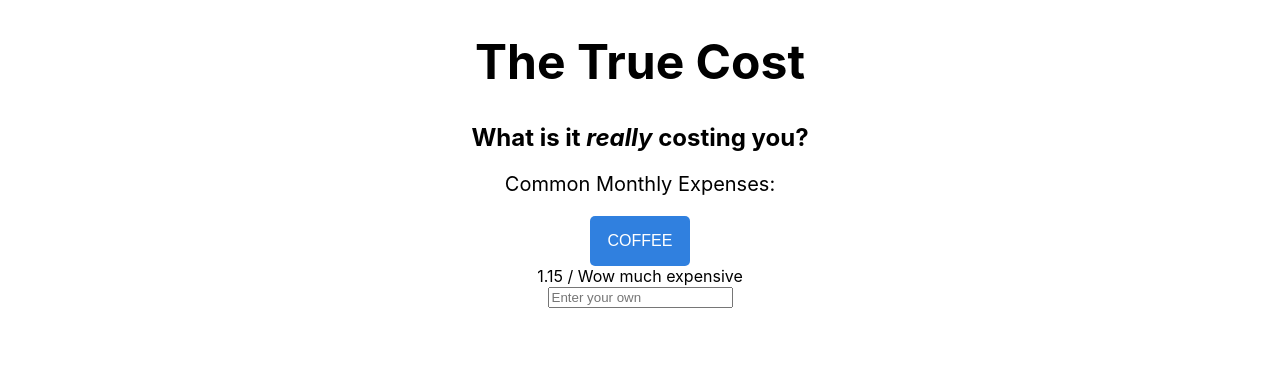
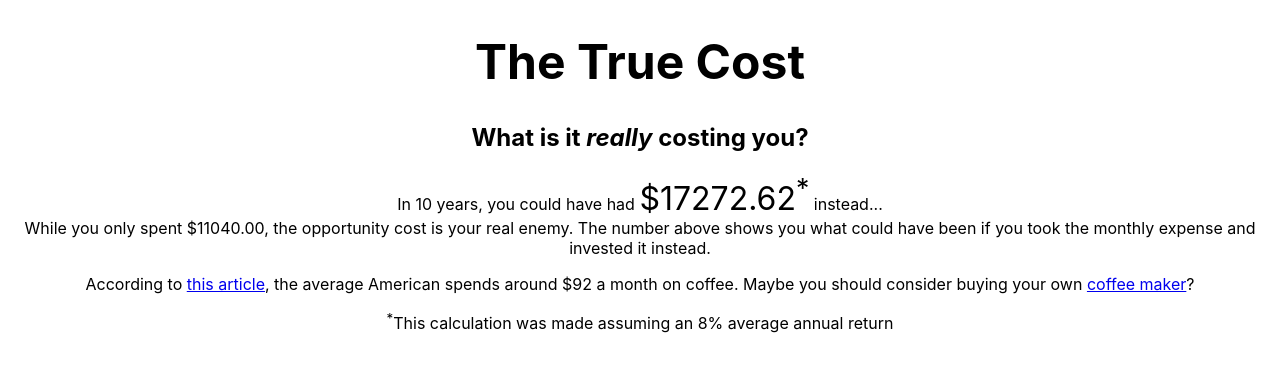
Before and after one commit to davidlamt/the-true-cost, a React (Create React App) app: page / in a window 1280 px wide. Both pictures are taken after a click on the button "COFFEE". Shown: the top 372 px of the page. Built offline with nearby package versions, Linux system fonts and the light colour scheme.

Commit message:
Add ExpenseDetails component

```diff
--- a/package.json
+++ b/package.json
@@ -13,6 +13,7 @@
     "@types/react-dom": "^16.9.8",
     "react": "^16.13.1",
     "react-dom": "^16.13.1",
+    "react-markdown": "^4.3.1",
     "react-scripts": "3.4.1",
     "typescript": "^3.9.5"
   },
--- a/src/components/CalculationPane.tsx
+++ b/src/components/CalculationPane.tsx
@@ -3,7 +3,9 @@
 import React, { useState } from 'react';
 import { css, jsx } from '@emotion/core';
 
-import commonExpenses, { ICommonExpense } from '../staticData/commonExpenses';
+import ExpenseDetails from './ExpenseDetails';
+
+import commonExpenses, { ICommonExpense } from '../static/commonExpenses';
 
 import { primaryButtonBase } from './styles';
 
@@ -11,6 +13,8 @@ const CalculationPane: React.FunctionComponent = () => {
   const [selectedExpense, setSelectedExpense] = useState<ICommonExpense | null>(null);
 
   return (
+    <div>
+      {!selectedExpense && (
         <div>
           <p
             css={css`
@@ -28,12 +32,10 @@ const CalculationPane: React.FunctionComponent = () => {
               {commonExpense.name}
             </button>
           ))}
-      {selectedExpense && (
-        <div>
-          {selectedExpense.cost} / {selectedExpense.description}
+          <input placeholder="Enter your own" />
         </div>
       )}
-      <input placeholder="Enter your own" />
+      {selectedExpense && <ExpenseDetails expense={selectedExpense} />}
     </div>
   );
 };
--- /dev/null
+++ b/src/components/ExpenseDetails.tsx
@@ -0,0 +1,47 @@
+/** @jsx jsx */
+
+import React from 'react';
+import { css, jsx } from '@emotion/core';
+import ReactMarkdown from 'react-markdown';
+
+import { ICommonExpense } from '../static/commonExpenses';
+import { calculateCompoundInterest } from '../utils';
+
+interface IExpenseDetailsProps {
+  expense: ICommonExpense;
+}
+
+const ExpenseDetails: React.FunctionComponent<IExpenseDetailsProps> = ({
+  expense,
+}: IExpenseDetailsProps) => {
+  const yearlyCost = expense.cost * 12;
+  const totalCost = (yearlyCost * 10).toFixed(2);
+  const totalOpportunityCost = calculateCompoundInterest(yearlyCost, 10).toFixed(2);
+
+  return (
+    <div>
+      <div>
+        In 10 years, you could have had{' '}
+        <span
+          css={css`
+            font-size: 2em;
+          `}
+        >
+          ${totalOpportunityCost}
+          <sup>*</sup>
+        </span>{' '}
+        instead...
+      </div>
+      <div>
+        While you only spent ${totalCost}, the opportunity cost is your real enemy. The number above
+        shows you what could have been if you took the monthly expense and invested it instead.
+      </div>
+      <ReactMarkdown source={expense.description} />
+      <div>
+        <sup>*</sup>This calculation was made assuming an 8% average annual return
+      </div>
+    </div>
+  );
+};
+
+export default ExpenseDetails;
--- /dev/null
+++ b/src/static/commonExpenses.ts
@@ -0,0 +1,16 @@
+export interface ICommonExpense {
+  name: string;
+  cost: number;
+  description: string;
+}
+
+const commonExpenses: ICommonExpense[] = [
+  {
+    name: 'Coffee',
+    cost: 92,
+    description:
+      'According to [this article](https://www.fool.com/retirement/2018/01/22/one-third-of-americans-spend-more-on-coffee-than-o.aspx), the average American spends around $92 a month on coffee. Maybe you should consider buying your own [coffee maker](https://www.amazon.com/s?k=coffee+maker)?',
+  },
+];
+
+export default commonExpenses;
--- a/src/staticData/commonExpenses.ts
+++ /dev/null
@@ -1,11 +0,0 @@
-export interface ICommonExpense {
-  name: string;
-  cost: number;
-  description: string;
-}
-
-const commonExpenses: ICommonExpense[] = [
-  { name: 'Coffee', cost: 1.15, description: 'Wow much expensive' },
-];
-
-export default commonExpenses;
```
Also changed, not shown: 1 other file (tests, documents, lock files or other folders). Lines whose indentation alone changed are shown as unchanged.
